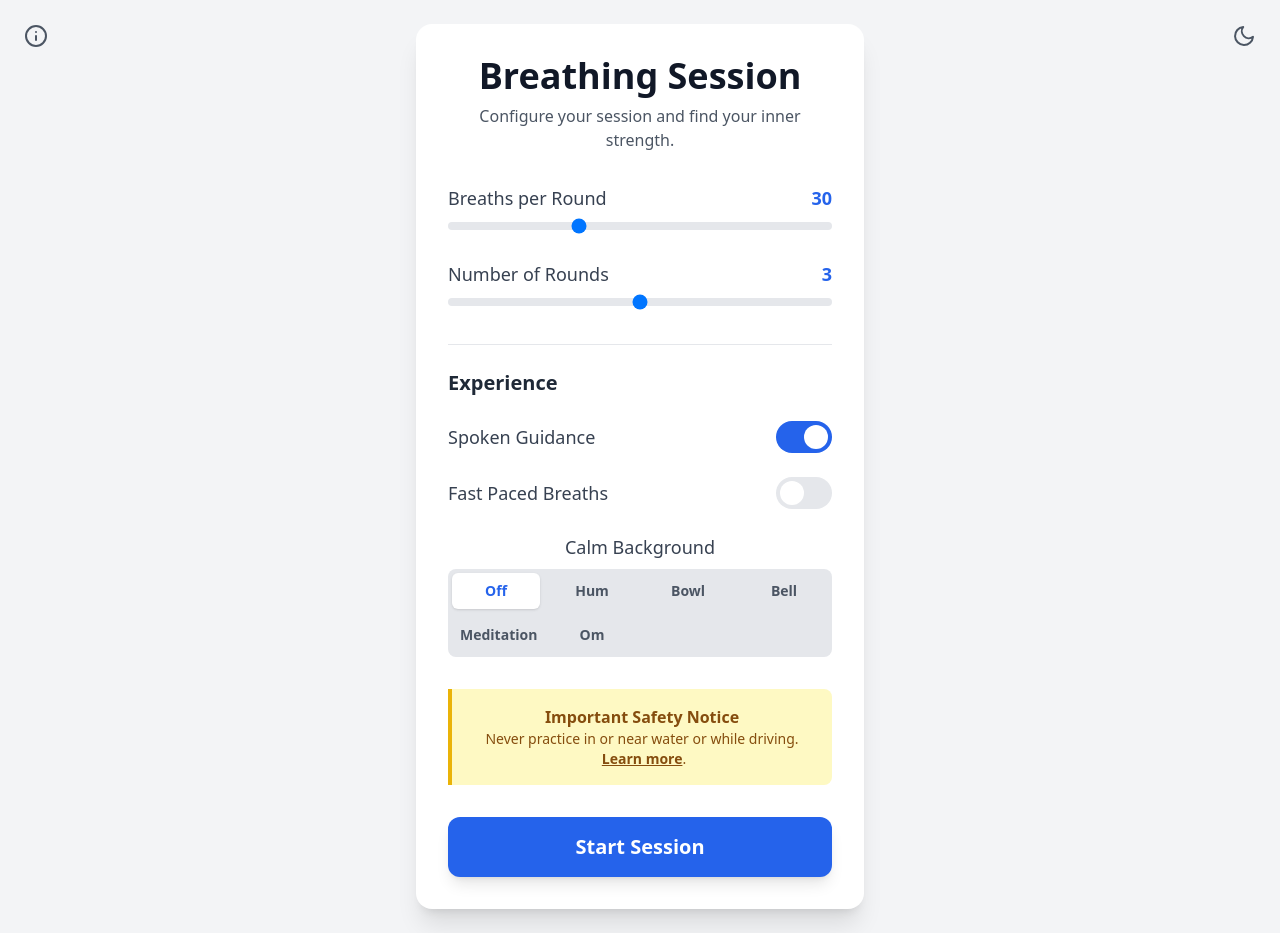
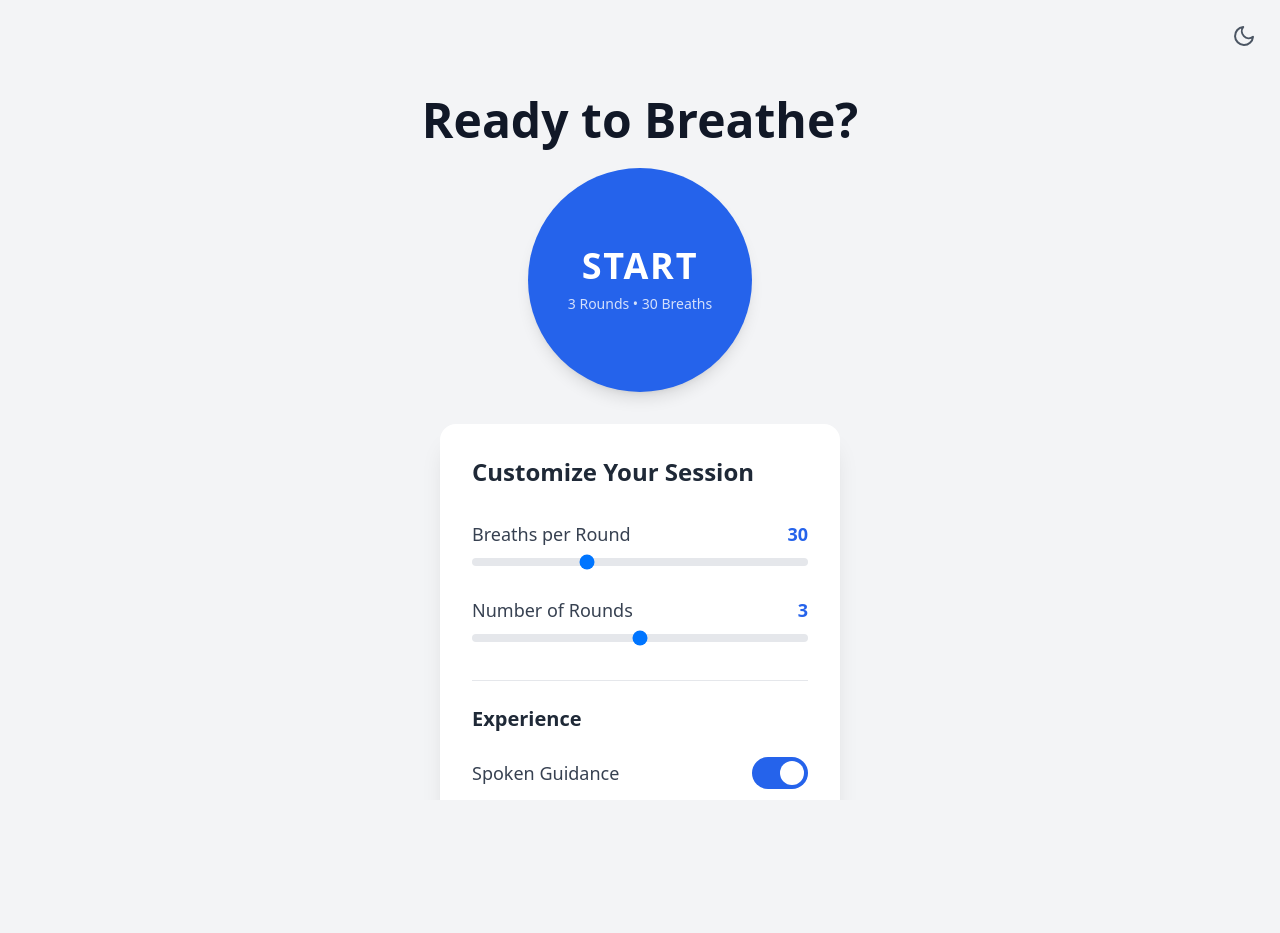
Before and after one commit to RPuvvula/breathing-app, a React (Vite) app: page / in a window 1280 px wide. After the commit the page ends 800 px from the top, so only its background shows below. Built offline with nearby package versions, Linux system fonts and the light colour scheme.

Commit message:
redesigned ui for quick start

```diff
--- a/App.tsx
+++ b/App.tsx
@@ -158,14 +158,7 @@ function App() {
   return (
     <main className="h-screen w-screen font-sans text-gray-900 dark:text-gray-100 bg-gray-100 dark:bg-gray-900">
       {showHeader && (
-        <header className="absolute top-0 left-0 right-0 p-4 flex justify-between items-center z-10">
-          <button
-            onClick={() => navigate(Screen.Info)}
-            aria-label="Show info"
-            className="p-2 rounded-full hover:bg-gray-200 dark:hover:bg-gray-700 transition-colors"
-          >
-            <InfoIcon className="h-6 w-6 text-gray-600 dark:text-gray-400" />
-          </button>
+        <header className="absolute top-0 left-0 right-0 p-4 flex justify-end items-center z-10">
           <button
             onClick={toggleTheme}
             aria-label="Toggle theme"
--- a/components/SettingsScreen.tsx
+++ b/components/SettingsScreen.tsx
@@ -111,15 +111,33 @@ export const SettingsScreen: React.FC<SettingsScreenProps> = ({
   ];
 
   return (
-    <div className="flex flex-col items-center justify-center min-h-full p-4 sm:p-6 text-center">
-      <div className="w-full max-w-md bg-white dark:bg-gray-800 rounded-2xl shadow-xl p-6 sm:p-8 space-y-8">
+    <div className="flex flex-col h-full w-full">
+      {/* Action Zone */}
+      <div className="flex-shrink-0 flex flex-col items-center justify-center pt-24 pb-8 px-4 text-center bg-gray-100 dark:bg-gray-900">
+        <h1 className="text-4xl sm:text-5xl font-bold text-gray-900 dark:text-white">
+          Ready to Breathe?
+        </h1>
+        <button
+          onClick={onStart}
+          aria-label="Start session"
+          className="mt-6 w-48 h-48 sm:w-56 sm:h-56 bg-blue-600 hover:bg-blue-700 text-white rounded-full flex flex-col items-center justify-center shadow-lg hover:shadow-2xl transform hover:-translate-y-1 transition-all duration-300 ease-in-out focus:outline-none focus:ring-4 focus:ring-blue-300 dark:focus:ring-blue-800"
+        >
+          <span className="text-4xl font-bold tracking-wider">START</span>
+          <span className="mt-2 text-sm opacity-80">
+            {settings.totalRounds} Rounds &bull; {settings.breathsPerRound}{" "}
+            Breaths
+          </span>
+        </button>
+      </div>
+
+      {/* Configuration Zone */}
+      <div className="flex-grow overflow-y-auto pb-8">
+        <div className="max-w-md mx-auto px-4 sm:px-6">
+          <div className="bg-white dark:bg-gray-800 rounded-2xl shadow-xl p-6 sm:p-8 space-y-8">
             <div>
-          <h1 className="text-3xl sm:text-4xl font-bold text-gray-900 dark:text-white">
-            Breathing Session
-          </h1>
-          <p className="mt-2 text-gray-600 dark:text-gray-400">
-            Configure your session and find your inner strength.
-          </p>
+              <h2 className="text-2xl font-bold text-gray-800 dark:text-gray-200">
+                Customize Your Session
+              </h2>
             </div>
 
             <div className="space-y-6">
@@ -146,7 +164,7 @@ export const SettingsScreen: React.FC<SettingsScreenProps> = ({
             </div>
 
             <div className="border-t border-gray-200 dark:border-gray-700 pt-6 space-y-6">
-          <h3 className="text-xl font-semibold text-gray-800 dark:text-gray-200 text-left">
+              <h3 className="text-xl font-semibold text-gray-800 dark:text-gray-200">
                 Experience
               </h3>
               <Toggle
@@ -175,6 +193,7 @@ export const SettingsScreen: React.FC<SettingsScreenProps> = ({
               />
             </div>
 
+            <div className="border-t border-gray-200 dark:border-gray-700 pt-6">
               <div
                 className="bg-yellow-100 dark:bg-yellow-900/30 border-l-4 border-yellow-500 dark:border-yellow-600 text-yellow-800 dark:text-yellow-200 p-4 rounded-r-lg"
                 role="alert"
@@ -182,23 +201,11 @@ export const SettingsScreen: React.FC<SettingsScreenProps> = ({
                 <p className="font-bold">Important Safety Notice</p>
                 <p className="text-sm">
                   Never practice in or near water or while driving.
-            <button
-              onClick={onShowInfo}
-              className="underline font-semibold ml-1"
-            >
-              Learn more
-            </button>
-            .
                 </p>
               </div>
+            </div>
 
-        <div className="flex flex-col space-y-4">
-          <button
-            onClick={onStart}
-            className="w-full bg-blue-600 hover:bg-blue-700 text-white font-bold py-4 px-4 rounded-xl text-xl shadow-lg hover:shadow-xl transform hover:-translate-y-1 transition-all duration-300 ease-in-out focus:outline-none focus:ring-4 focus:ring-blue-300 dark:focus:ring-blue-800"
-          >
-            Start Session
-          </button>
+            <div className="flex flex-col sm:flex-row gap-4 pt-4">
               {hasHistory && (
                 <button
                   onClick={onShowHistory}
@@ -207,6 +214,14 @@ export const SettingsScreen: React.FC<SettingsScreenProps> = ({
                   Session History
                 </button>
               )}
+              <button
+                onClick={onShowInfo}
+                className="w-full bg-gray-200 hover:bg-gray-300 dark:bg-gray-700 dark:hover:bg-gray-600 text-gray-800 dark:text-gray-200 font-bold py-3 px-4 rounded-xl text-lg transition-colors"
+              >
+                About the Method
+              </button>
+            </div>
+          </div>
         </div>
       </div>
     </div>
```
Lines whose indentation alone changed are shown as unchanged.
